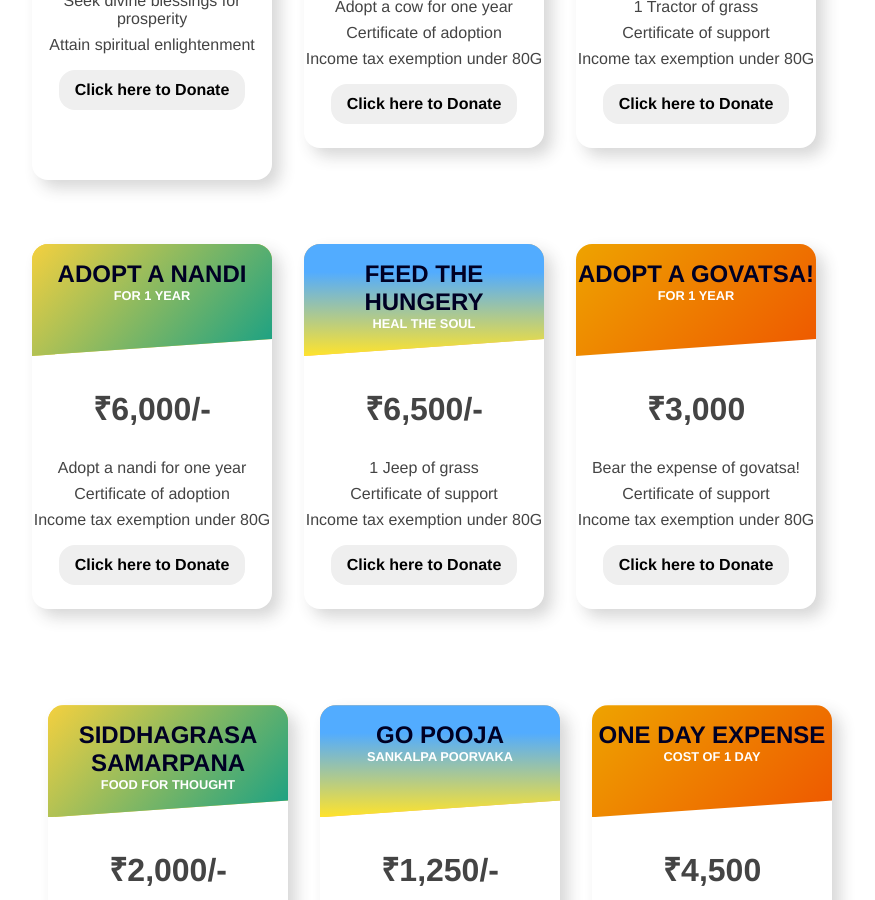
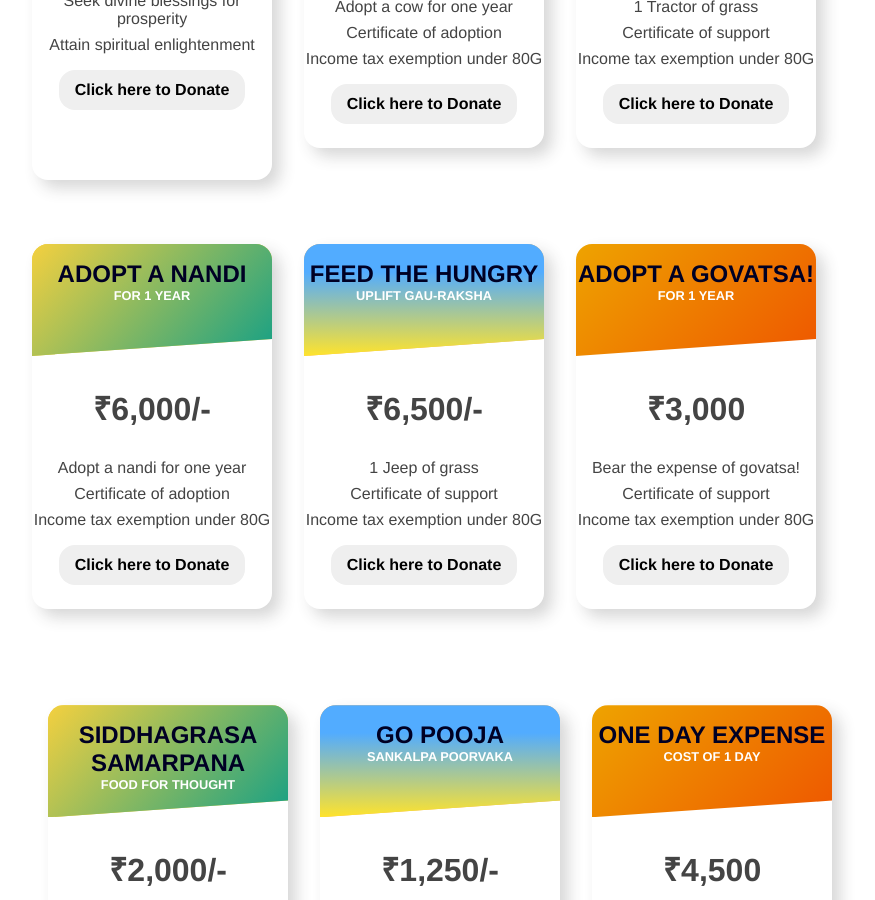
Before and after one commit to sujayadkesar/govardhana, a Jekyll site: the page built from goseva.html, in a window 1280 px wide and 900 px high, scrolled down 1005 px. Shown: the whole window, without its empty margins (200-1075 px from the left). Built offline with Jekyll 4.4.1, drawn with Linux system fonts in a browser that asks for light colours.

Commit message:
Uplift Gau-raksha

```diff
--- a/goseva.html
+++ b/goseva.html
@@ -214,9 +214,9 @@ description:
 
     <div class="card-standard">
       <div class="card-header header-standard">
-        <h11>Feed the hungery</h11>
+        <h11>Feed the hungry</h11>
         <br>
-        <h12>heal the soul</h12>
+        <h12>Uplift Gau-raksha</h12>
       </div>
       <div class="card-body">
         <p>
```
